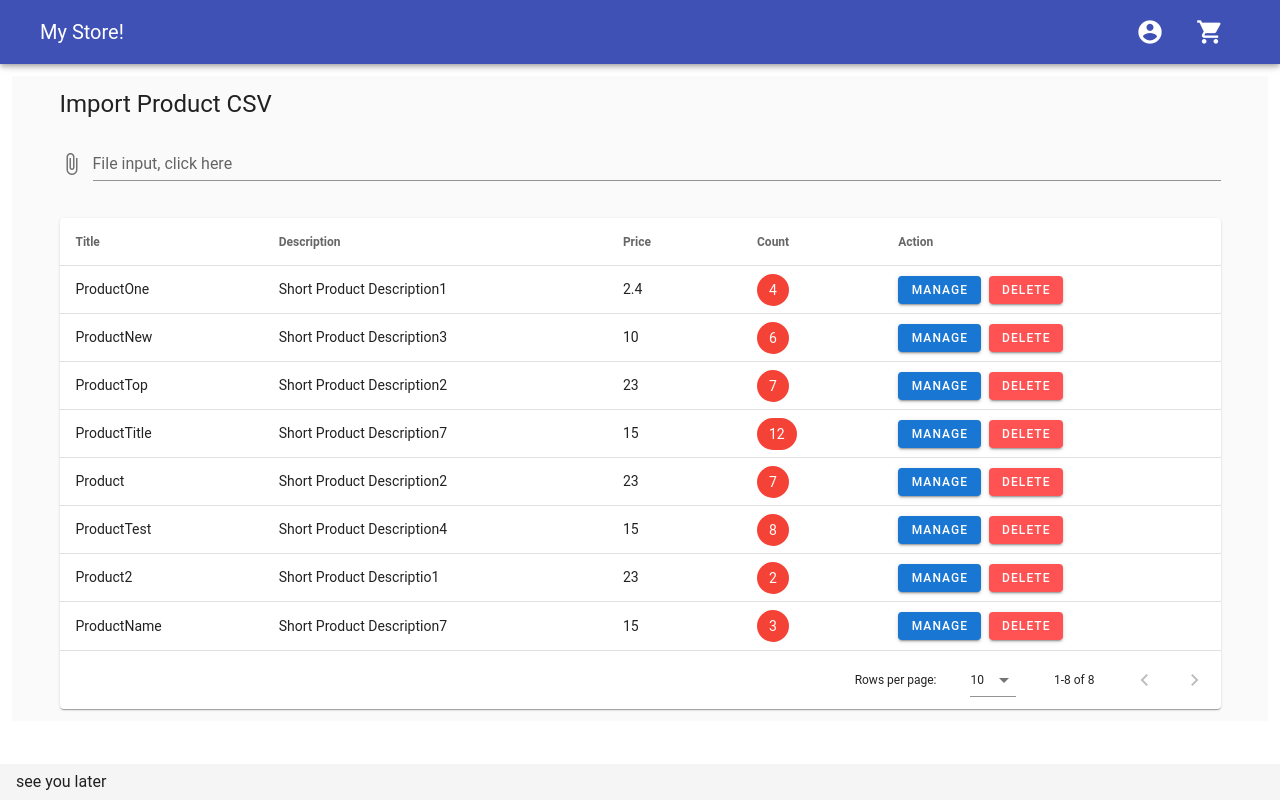
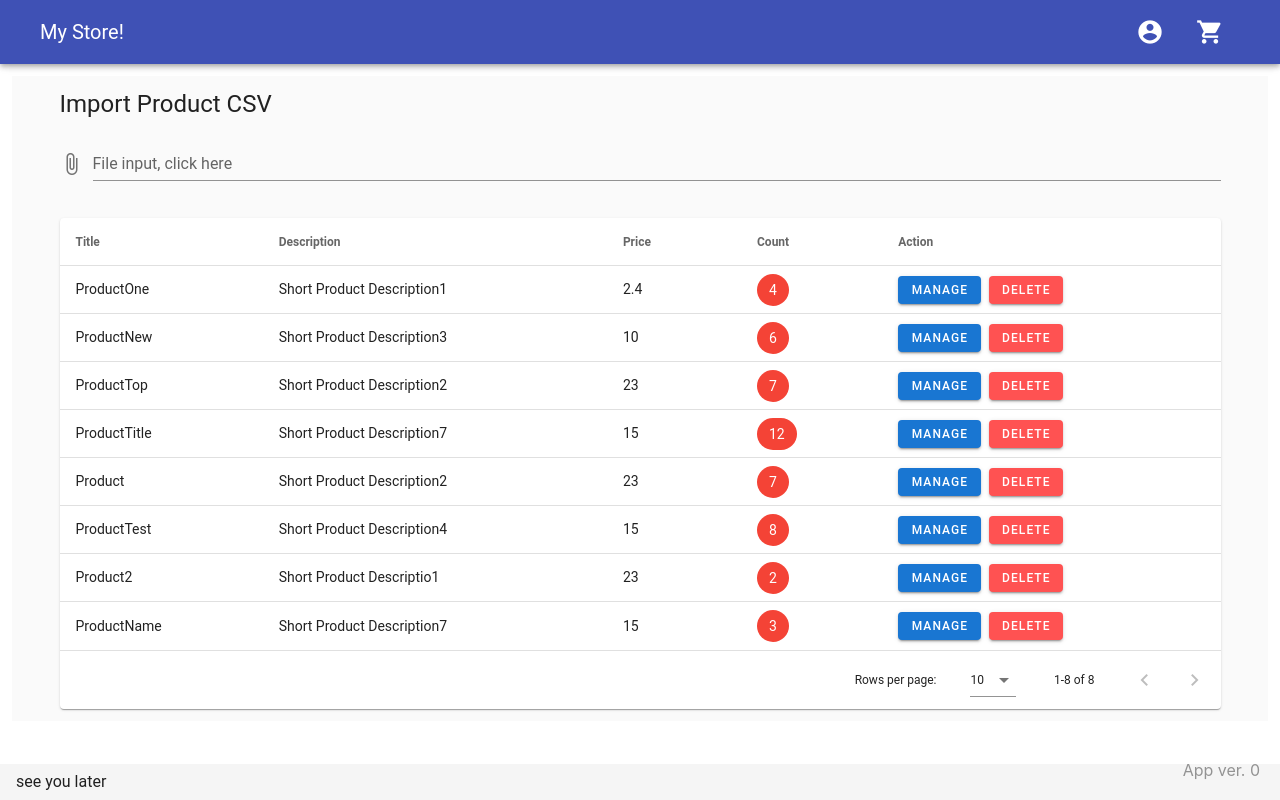
Before and after one commit to EPAM-JS-Competency-center/shop-vue-vuex-cloudfront, a Vue app: page /admin/products in a window 1280 px wide. Built offline with nearby package versions, Linux system fonts and the light colour scheme.

Commit message:
FE: Add App version info

```diff
--- a/package.json
+++ b/package.json
@@ -1,10 +1,11 @@
 {
   "name": "shop-vue-vuex-cloudfront",
-  "version": "0.1.0",
+  "version": "0.0.7",
   "private": true,
   "scripts": {
     "serve": "cross-env NODE_ENV=development vue-cli-service serve --port 1111 --host localhost",
     "build": "vue-cli-service build",
+    "build:version": "npm version patch && npm run build",
     "test:unit": "vue-cli-service test:unit",
     "test:e2e": "vue-cli-service test:e2e",
     "lint": "vue-cli-service lint"
--- a/src/App.vue
+++ b/src/App.vue
@@ -1,8 +1,24 @@
 <template>
   <div id="app">
-    <router-view />
+    <v-app-router></v-app-router>
+
+    <v-app-version :value="appVersion"></v-app-version>
   </div>
+
 </template>
+
+<script lang="ts">
+import VAppVersion from "@/libs/version/AppVersion.vue";
+
+import VAppRouter from "./AppRouter.vue";
+  console.log(process.env.VUE_APP_VERSION)
+export default {
+  components: { VAppVersion, VAppRouter },
+  data: () => ({
+    appVersion: process.env.VUE_APP_VERSION
+  })
+};
+</script>
 
 <style>
 body {
--- /dev/null
+++ b/src/AppRouter.vue
@@ -0,0 +1,5 @@
+<template>
+    <div class="router">
+          <router-view />
+    </div>
+</template>
--- /dev/null
+++ b/src/libs/version/AppVersion.vue
@@ -0,0 +1,30 @@
+<template>
+    <div aria-hidden="true">
+        {{ appVersion }}
+    </div>
+</template>
+
+<style scoped>
+    div {
+        position: fixed;
+        z-index: 100;
+        right: 20px;
+        bottom: 20px;
+        opacity: 0.4;
+    }
+</style>
+
+<script lang="ts">
+import Vue from 'vue';
+
+    export default Vue.extend({
+        props: {
+            value: Number
+        },
+        computed: {
+            appVersion () {
+                return `App ver. ${this.value || 0}`;
+            }
+        }
+    })
+</script>
--- a/vue.config.js
+++ b/vue.config.js
@@ -1,4 +1,4 @@
-
+process.env.VUE_APP_VERSION = require('./package.json').version
 
 module.exports = {
     configureWebpack: {
```
